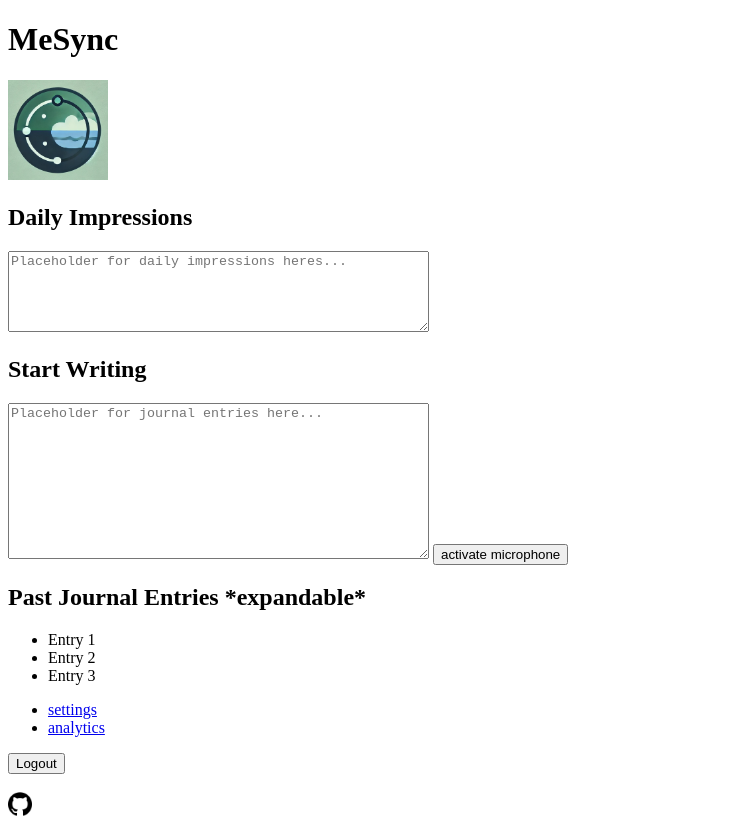
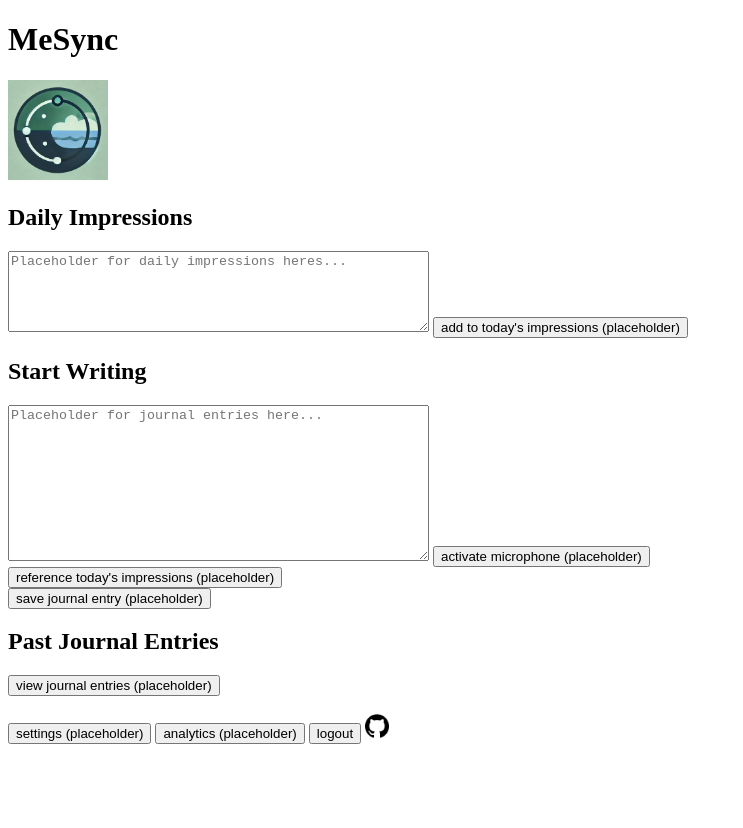
Before and after one commit to trentw0826/MeSyncStartup, a plain HTML site: page pages/home.html in a window 1280 px wide. Shown: the whole page, without its empty margins (0-743 px from the left). After the commit the page ends 800 px from the top, so only its background shows below. Drawn offline with Linux system fonts and the light colour scheme.

Commit message:
Update favicon, modify button labels to indicate placeholders, and enhance general page structure

```diff
--- a/pages/home.html
+++ b/pages/home.html
@@ -11,34 +11,30 @@
     </header>
     <img src="../assets/logo.jpg" alt="MeSync Logo" style="width: 100px; height: 100px;">
     <main>
-        <section id="thought-bites">
+        <section id="daily-impressions">
             <h2>Daily Impressions</h2>
-            <textarea id="thought-bites-entries" rows="5" cols="50" placeholder="Placeholder for daily impressions heres..."></textarea>
+            <textarea id="daily-impressions-entries" rows="5" cols="50" placeholder="Placeholder for daily impressions heres..."></textarea>
+            <button type="button" id="add-impression">add to today's impressions (placeholder)</button>
         </section>
         <section id="journal">
             <h2>Start Writing</h2>
             <textarea id="journal-entries" rows="10" cols="50" placeholder="Placeholder for journal entries here..."></textarea>
-            <button type="button" id="activate-microphone">activate microphone</button>
+            <button type="button" id="activate-microphone">activate microphone (placeholder)</button>
+            <br>
+            <button type="button" id="reference-todays-impressions">reference today's impressions (placeholder)</button>
+            <br>
+            <button type="button" id="save-journal">save journal entry (placeholder)</button>
         </section>
-        <section id="past-entries">
-            <h2>Past Journal Entries *expandable*</h2>
-            <ul>
-                <li>Entry 1</li>
-                <li>Entry 2</li>
-                <li>Entry 3</li>
-            </ul>
+            <h2>Past Journal Entries</h2>
+            <button type="button" id="view-journal-entries">view journal entries (placeholder)</button>
+            <br>
+            <br>
         </section>
-        <nav>
-            <ul>
-                <li><a href="/pages/account_settings.html">settings</a></li>
-                <li><a href="/pages/account_analytics.html">analytics</a></li>
-            </ul>
-        </nav>
     </main>
     <footer>
-        <button type="button" onclick="location.href='/index.html'">Logout</button>
-        <br>
-        <br>
+        <button type="button" onclick="location.href='account_settings.html'">settings (placeholder)</button>
+        <button type="button" onclick="location.href='account_analytics.html'">analytics (placeholder)</button>
+        <button type="button" onclick="location.href='/index.html'">logout</button>
         <a href="https://github.com/trentw0826/MeSyncStartup" target="_blank">
             <img src="../assets/github-icon.png" alt="project github" style="width: 24px; height: 24px;">
         </a>
```
Also changed, not shown: index.html (+2 -2 lines), assets/favicon.ico (added), assets/logo-removebg-preview.png (added), assets/logo_cutout.jpg (deleted).
